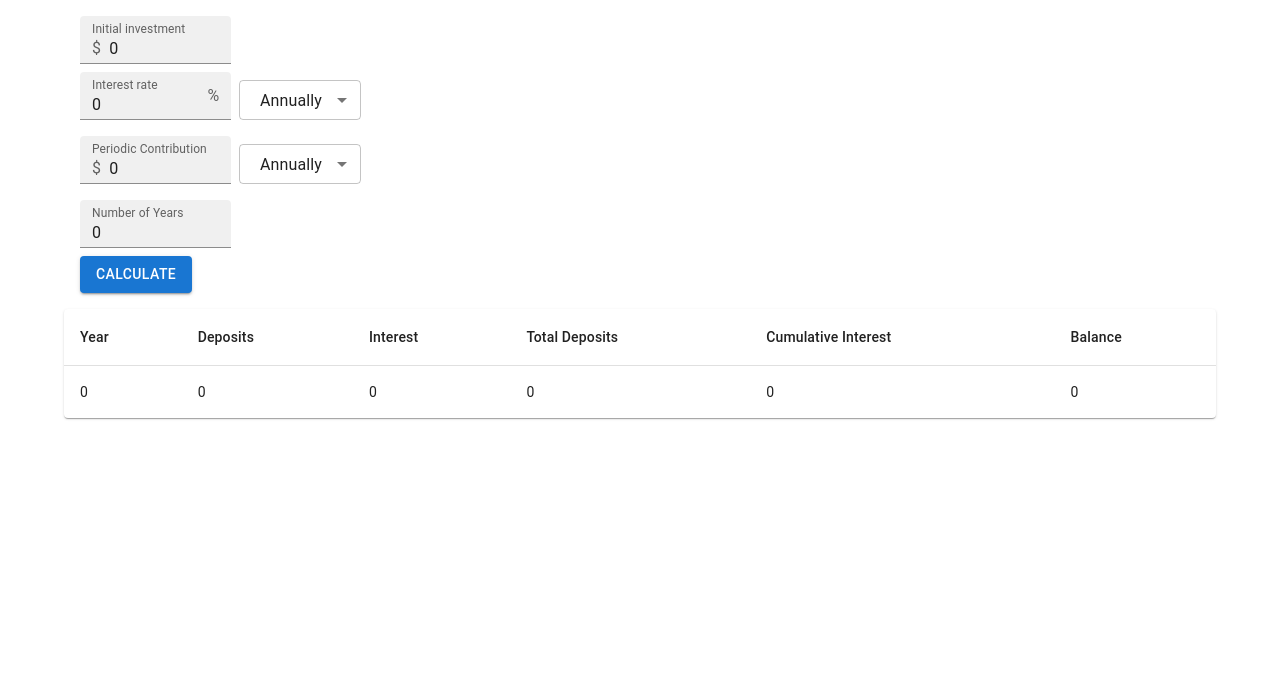
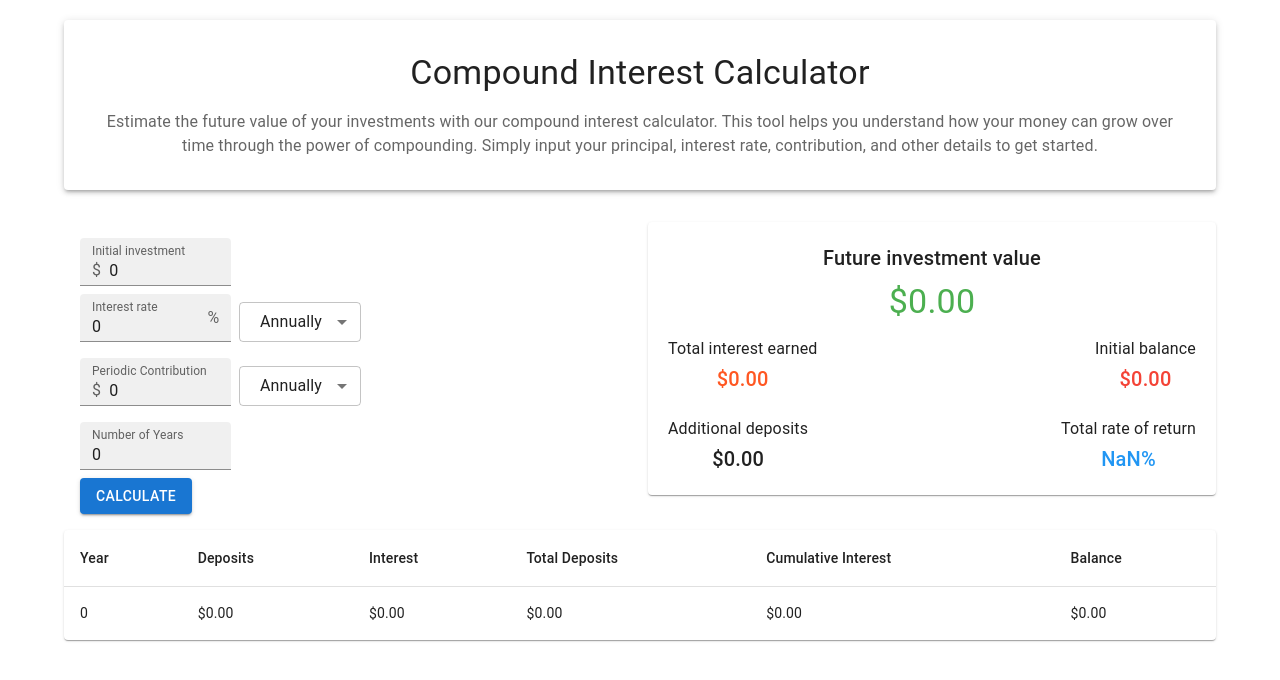
Before and after one commit to oekiaby0/react-cinterest, a React (Create React App) app: page / in a window 1280 px wide. Shown: the top 680 px of the page. Built offline with nearby package versions, Linux system fonts and the light colour scheme.

Commit message:
Added statistics view and header with welcome message

```diff
--- a/src/App.tsx
+++ b/src/App.tsx
@@ -6,7 +6,19 @@ import {
     InputAdornment,
     TextField,
     MenuItem,
-    Select, Stack, Container, TableContainer, Table, Paper, TableHead, TableRow, TableCell, TableBody
+    Select,
+    Stack,
+    Container,
+    TableContainer,
+    Table,
+    Paper,
+    TableHead,
+    TableRow,
+    TableCell,
+    TableBody,
+    Typography,
+    Box,
+    Grid
 } from '@mui/material';
 
 enum PERIOD {
@@ -88,20 +100,20 @@ function calculateResults(
     return results
 }
 
-function convertToTable(results: [[number], [number]]): [{
+function convertToTable(results: [[number], [number]]): {
     balance: number,
     interest: number,
     cuInterest: number,
     deposits: number,
     totalDeposits: number
-}] {
-    let table: [{
+}[] {
+    let table: {
         balance: number,
         interest: number,
         cuInterest: number,
         deposits: number,
         totalDeposits: number
-    }] = [{balance: results[0][0], interest: 0, cuInterest: 0, deposits: results[1][0], totalDeposits: results[1][0]}]
+    }[] = [{balance: results[0][0], interest: 0, cuInterest: 0, deposits: results[1][0], totalDeposits: results[1][0]}]
 
     for (let i = 1; i < results[0].length; i++) {
         let row = {balance: 0, interest: 0, cuInterest: 0, deposits: 0, totalDeposits: 0}
@@ -125,12 +137,18 @@ function ParametersSection({
                                yearsCount, setYearsCount,
                                handleCalculate
                            }: {
-                               principal: string, setPrincipal: (p: string) => void,
-                               interestRate: string, setInterestRate: (rate: string) => void,
-                               interestRatePeriod: PERIOD, setInterestRatePeriod: (period: PERIOD) => void,
-                               contribution: string, setContribution: (contribution: string) => void,
-                               contributionPeriod: PERIOD, setContributionPeriod: (period: PERIOD) => void,
-                               yearsCount: string, setYearsCount: (years: string) => void,
+                               principal: string,
+                               setPrincipal: (p: string) => void,
+                               interestRate: string,
+                               setInterestRate: (rate: string) => void,
+                               interestRatePeriod: PERIOD,
+                               setInterestRatePeriod: (period: PERIOD) => void,
+                               contribution: string,
+                               setContribution: (contribution: string) => void,
+                               contributionPeriod: PERIOD,
+                               setContributionPeriod: (period: PERIOD) => void,
+                               yearsCount: string,
+                               setYearsCount: (years: string) => void,
                                handleCalculate: (e: any) => void
                            }
 ) {
@@ -226,31 +244,84 @@ function ParametersSection({
     );
 }
 
-function ResultsStatisticsView({results} : {results: [[number], [number]]}) {
-    return <div></div>
+const formatCurrency = (value: number) => {
+    return `$${value.toFixed(2).replace(/\d(?=(\d{3})+\.)/g, '$&,')}`;
+};
+
+
+function ResultsStatisticsView({results}: {
+    results: {
+        balance: number,
+        interest: number,
+        cuInterest: number,
+        deposits: number,
+        totalDeposits: number
+    }[]
+}) {
+    const formatPercentage = (value: number) => {
+        return `${value.toFixed(2)}%`;
+    };
+
+    const futureInvestmentValue = results[results.length - 1].balance;
+    const timeWeightedRateOfReturn = ((futureInvestmentValue - results[0].totalDeposits) / results[0].totalDeposits) * 100;
+    const totalInterestRate = (results[results.length-1].balance/results[results.length-1].totalDeposits - 1)*100
+
+    return (
+        <Paper style={{padding: '20px', marginBottom: '20px'}}>
+            <Typography variant="h6" gutterBottom>
+                Future investment value
+            </Typography>
+            <Typography variant="h4" gutterBottom style={{color: '#4CAF50'}}>
+                {formatCurrency(futureInvestmentValue)}
+            </Typography>
+
+            <Box display="flex" justifyContent="space-between">
+                <Box>
+                    <Typography variant="subtitle1">Total interest earned</Typography>
+                    <Typography variant="h6" style={{color: '#FF5722'}}>
+                        {formatCurrency(results[results.length - 1].cuInterest)}
+                    </Typography>
+                </Box>
+
+                <Box>
+                    <Typography variant="subtitle1">Initial balance</Typography>
+                    <Typography variant="h6" style={{color: '#F44336'}}>
+                        {formatCurrency(results[0].balance)}
+                    </Typography>
+                </Box>
+            </Box>
+
+            <Box display="flex" justifyContent="space-between" marginTop="20px">
+                <Box>
+                    <Typography variant="subtitle1">Additional deposits</Typography>
+                    <Typography variant="h6">{formatCurrency(results[results.length -1].totalDeposits - results[0].deposits)}</Typography>
+                </Box>
+
+                <Box>
+                    <Typography variant="subtitle1">Total rate of return</Typography>
+                    <Typography variant="h6"  style={{color: '#2196F3'}}>{formatPercentage(totalInterestRate)}</Typography>
+                </Box>
+            </Box>
+        </Paper>
+    );
 }
 
 function ResultsTableView({contributionPeriod, results}: {
     contributionPeriod: PERIOD,
-    results: [[number], [number]]
+    results: {
+        balance: number,
+        interest: number,
+        cuInterest: number,
+        deposits: number,
+        totalDeposits: number
+    }[]
 }) {
-    const [rows, setRows] = useState([{
-        balance: 0, interest: 0, cuInterest: 0, deposits: 0, totalDeposits: 0
-    }])
-
-    const [rowUnit, setRowUnit] = useState("Year")
-
-    useEffect(() => {
-        setRowUnit(periodToUnit(contributionPeriod))
-        setRows(convertToTable(results))
-    }, [results])
-
     return (
         <TableContainer component={Paper}>
             <Table sx={{minWidth: 650}} aria-label="simple table">
                 <TableHead>
                     <TableRow>
-                        <TableCell>{rowUnit}</TableCell>
+                        <TableCell>{periodToUnit(contributionPeriod)}</TableCell>
                         <TableCell align="left">Deposits</TableCell>
                         <TableCell align="left">Interest</TableCell>
                         <TableCell align="left">Total Deposits</TableCell>
@@ -259,17 +330,17 @@ function ResultsTableView({contributionPeriod, results}: {
                     </TableRow>
                 </TableHead>
                 <TableBody>
-                    {rows.map((row, index) => (
+                    {results.map((row, index) => (
                         <TableRow
                             key={row.balance}
                             sx={{'&:last-child td, &:last-child th': {border: 0}}}
                         >
                             <TableCell align="left">{index}</TableCell>
-                            <TableCell align="left">{row.deposits}</TableCell>
-                            <TableCell align="left">{row.interest}</TableCell>
-                            <TableCell align="left">{row.totalDeposits}</TableCell>
-                            <TableCell align="left">{row.cuInterest}</TableCell>
-                            <TableCell align="left">{row.balance}</TableCell>
+                            <TableCell align="left">{formatCurrency(row.deposits)}</TableCell>
+                            <TableCell align="left">{formatCurrency(row.interest)}</TableCell>
+                            <TableCell align="left">{formatCurrency(row.totalDeposits)}</TableCell>
+                            <TableCell align="left">{formatCurrency(row.cuInterest)}</TableCell>
+                            <TableCell align="left">{formatCurrency(row.balance)}</TableCell>
                         </TableRow>
                     ))}
                 </TableBody>
@@ -285,26 +356,41 @@ function App() {
     const [contribution, setContribution] = useState('0')
     const [contributionPeriod, setContributionPeriod] = useState(PERIOD.ANNUALLY)
     const [yearsCount, setYearsCount] = useState('0')
-    const [results, setResults] = useState([[0], [0]])
+    const [results, setResults] = useState([{
+        balance: 0, interest: 0, cuInterest: 0, deposits: 0, totalDeposits: 0
+    }])
 
     function handleCalculate(e: any): void {
         let principialInt = parseInt(principal)
         let interestRateInt = parseInt(interestRate)
         let contributionInt = parseInt(contribution)
         let yearsInt = parseInt(yearsCount)
-        setResults(calculateResults(
+        setResults(convertToTable(calculateResults(
             principialInt,
             interestRateInt,
             interestRatePeriod,
             contributionInt,
             contributionPeriod,
             yearsInt
-        ))
+        )))
     }
 
-    return <div className="App">
+    return (
+        <div className="App" style={{ paddingTop: '20px' }}>
             <Container>
-            <Stack>
+                <Paper elevation={3} sx={{ p: 4, mb: 4 }}>
+                    <Typography variant="h4" gutterBottom sx={{ mb: 2 }}>
+                        Compound Interest Calculator
+                    </Typography>
+                    <Typography variant="body1" sx={{ color: 'text.secondary' }}>
+                        Estimate the future value of your investments with our compound interest calculator.
+                        This tool helps you understand how your money can grow over time through the power
+                        of compounding. Simply input your principal, interest rate, contribution, and other
+                        details to get started.
+                    </Typography>
+                </Paper>
+                <Grid container spacing={2}>
+                    <Grid item xs={12} sm={6}>
                         <ParametersSection
                             principal={principal}
                             setPrincipal={setPrincipal}
@@ -320,13 +406,15 @@ function App() {
                             setYearsCount={setYearsCount}
                             handleCalculate={handleCalculate}
                         />
-                <ResultsTableView
-                    contributionPeriod={contributionPeriod}
-                    results={results as [[number], [number]]}
-                />
-            </Stack>
+                    </Grid>
+                    <Grid item xs={12} sm={6}>
+                        <ResultsStatisticsView results={results} />
+                    </Grid>
+                </Grid>
+                <ResultsTableView contributionPeriod={contributionPeriod} results={results} />
             </Container>
         </div>
+    );
 }
 
 export default App;
```
Lines whose indentation alone changed are shown as unchanged.
